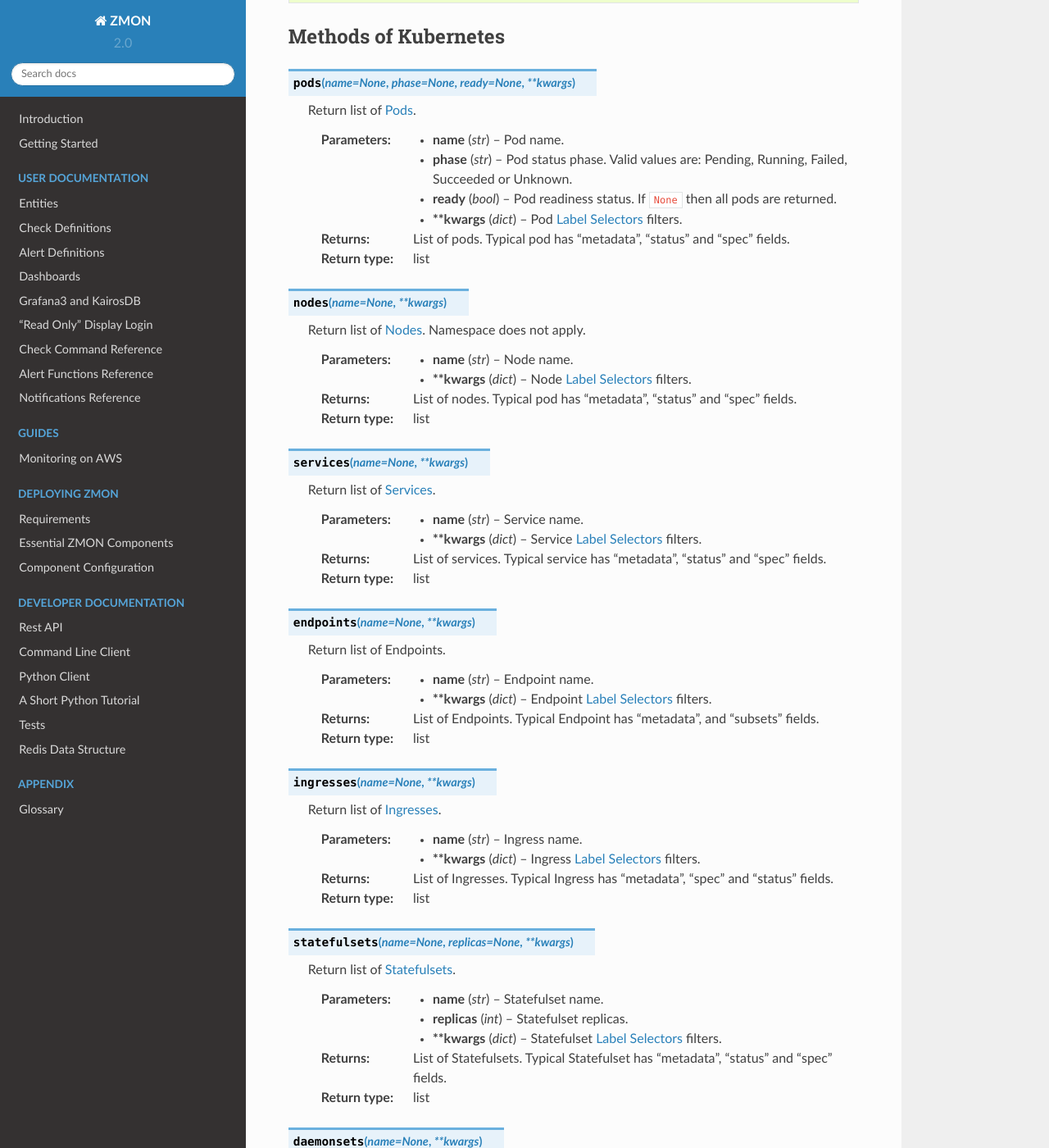
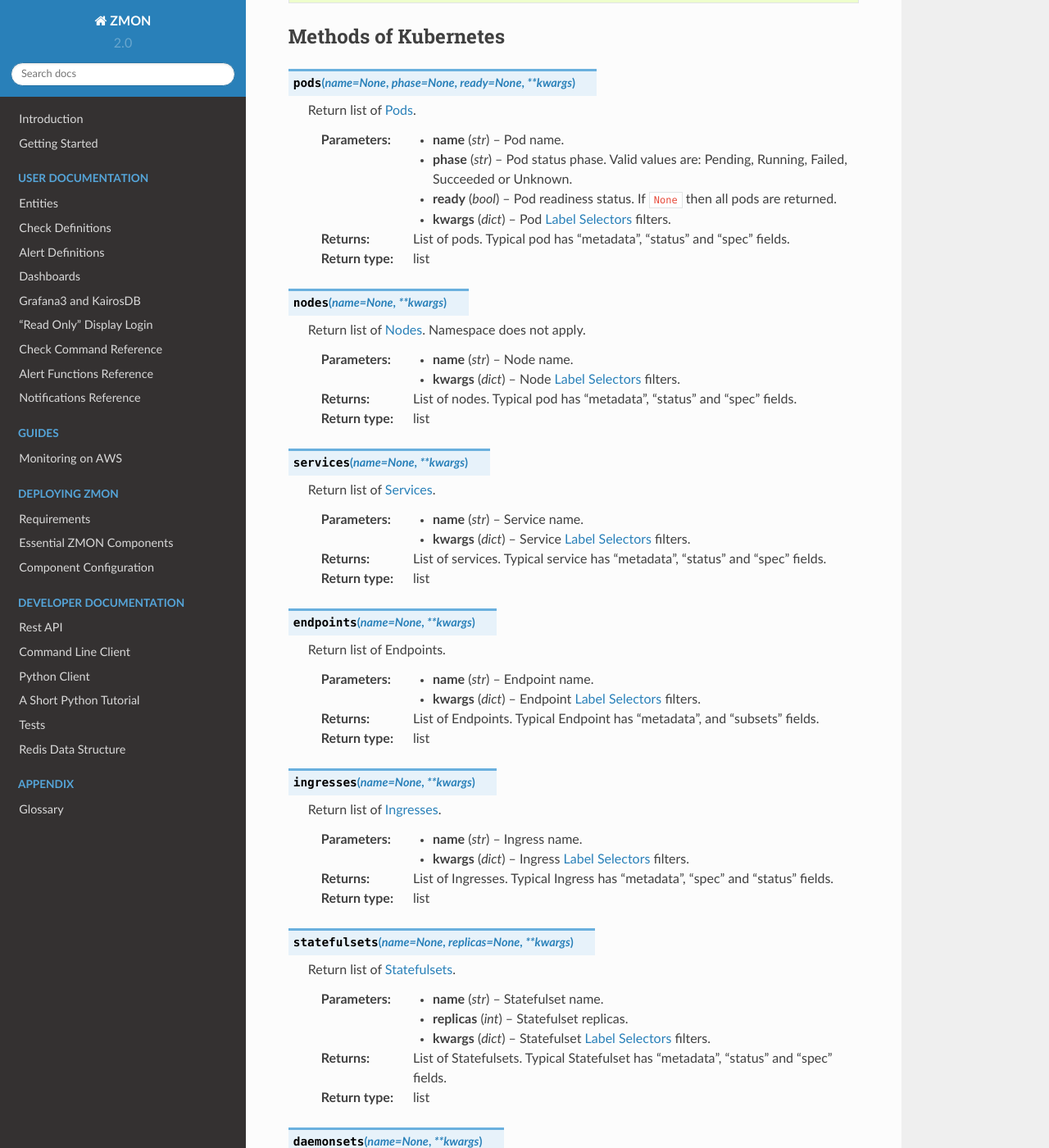
Before and after one commit to zalando-zmon/zmon-docs, a Sphinx documentation site: the page built from docs/user/check-ref/kubernetes_wrapper.rst, in a window 1280 px wide and 1400 px high, scrolled down 926 px. Shown: the whole window at 82% size. Built offline with Sphinx 7.4.7 and the Read the Docs theme 2.0.0, drawn with Linux system fonts in a browser that asks for light colours; some of the changed text lies outside the part shown.

Commit message:
drop \**

```diff
--- a/docs/user/check-ref/kubernetes_wrapper.rst
+++ b/docs/user/check-ref/kubernetes_wrapper.rst
@@ -56,8 +56,8 @@
         :param ready: Pod readiness status. If ``None`` then all pods are returned.
         :type ready: bool
 
-        :param \**kwargs: Pod :ref:`labelSelectors` filters.
-        :type \**kwargs: dict
+        :param kwargs: Pod :ref:`labelSelectors` filters.
+        :type kwargs: dict
 
         :return: List of pods. Typical pod has "metadata", "status" and "spec" fields.
         :rtype: list
@@ -69,8 +69,8 @@
         :param name: Node name.
         :type name: str
 
-        :param \**kwargs: Node :ref:`labelSelectors` filters.
-        :type \**kwargs: dict
+        :param kwargs: Node :ref:`labelSelectors` filters.
+        :type kwargs: dict
 
         :return: List of nodes. Typical pod has "metadata", "status" and "spec" fields.
         :rtype: list
@@ -82,8 +82,8 @@
         :param name: Service name.
         :type name: str
 
-        :param \**kwargs: Service :ref:`labelSelectors` filters.
-        :type \**kwargs: dict
+        :param kwargs: Service :ref:`labelSelectors` filters.
+        :type kwargs: dict
 
         :return: List of services. Typical service has "metadata", "status" and "spec" fields.
         :rtype: list
@@ -95,8 +95,8 @@
         :param name: Endpoint name.
         :type name: str
 
-        :param \**kwargs: Endpoint :ref:`labelSelectors` filters.
-        :type \**kwargs: dict
+        :param kwargs: Endpoint :ref:`labelSelectors` filters.
+        :type kwargs: dict
 
         :return: List of Endpoints. Typical Endpoint has "metadata", and "subsets" fields.
         :rtype: list
@@ -108,8 +108,8 @@
         :param name: Ingress name.
         :type name: str
 
-        :param \**kwargs: Ingress :ref:`labelSelectors` filters.
-        :type \**kwargs: dict
+        :param kwargs: Ingress :ref:`labelSelectors` filters.
+        :type kwargs: dict
 
         :return: List of Ingresses. Typical Ingress has "metadata", "spec" and "status" fields.
         :rtype: list
@@ -124,8 +124,8 @@
         :param replicas: Statefulset replicas.
         :type replicas: int
 
-        :param \**kwargs: Statefulset :ref:`labelSelectors` filters.
-        :type \**kwargs: dict
+        :param kwargs: Statefulset :ref:`labelSelectors` filters.
+        :type kwargs: dict
 
         :return: List of Statefulsets. Typical Statefulset has "metadata", "status" and "spec" fields.
         :rtype: list
@@ -137,8 +137,8 @@
         :param name: Daemonset name.
         :type name: str
 
-        :param \**kwargs: Daemonset :ref:`labelSelectors` filters.
-        :type \**kwargs: dict
+        :param kwargs: Daemonset :ref:`labelSelectors` filters.
+        :type kwargs: dict
 
         :return: List of Daemonsets. Typical Daemonset has "metadata", "status" and "spec" fields.
         :rtype: list
@@ -153,8 +153,8 @@
         :param replicas: ReplicaSet replicas.
         :type replicas: int
 
-        :param \**kwargs: ReplicaSet :ref:`labelSelectors` filters.
-        :type \**kwargs: dict
+        :param kwargs: ReplicaSet :ref:`labelSelectors` filters.
+        :type kwargs: dict
 
         :return: List of ReplicaSets. Typical ReplicaSet has "metadata", "status" and "spec" fields.
         :rtype: list
@@ -172,8 +172,8 @@
         :param ready: Deployment readiness status.
         :type ready: bool
 
-        :param \**kwargs: Deployment :ref:`labelSelectors` filters.
-        :type \**kwargs: dict
+        :param kwargs: Deployment :ref:`labelSelectors` filters.
+        :type kwargs: dict
 
         :return: List of Deployments. Typical Deployment has "metadata", "status" and "spec" fields.
         :rtype: list
@@ -185,8 +185,8 @@
         :param name: ConfigMap name.
         :type name: str
 
-        :param \**kwargs: ConfigMap :ref:`labelSelectors` filters.
-        :type \**kwargs: dict
+        :param kwargs: ConfigMap :ref:`labelSelectors` filters.
+        :type kwargs: dict
 
         :return: List of ConfigMaps. Typical ConfigMap has "metadata" and "data".
         :rtype: list
@@ -201,8 +201,8 @@
         :param phase: Volume phase.
         :type phase: str
 
-        :param \**kwargs: PersistentVolumeClaim :ref:`labelSelectors` filters.
-        :type \**kwargs: dict
+        :param kwargs: PersistentVolumeClaim :ref:`labelSelectors` filters.
+        :type kwargs: dict
 
         :return: List of PersistentVolumeClaims. Typical PersistentVolumeClaim has "metadata", "status" and "spec" fields.
         :rtype: list
@@ -217,8 +217,8 @@
         :param phase: Volume phase.
         :type phase: str
 
-        :param \**kwargs: PersistentVolume :ref:`labelSelectors` filters.
-        :type \**kwargs: dict
+        :param kwargs: PersistentVolume :ref:`labelSelectors` filters.
+        :type kwargs: dict
 
         :return: List of PersistentVolumes. Typical PersistentVolume has "metadata", "status" and "spec" fields.
         :rtype: list
```
